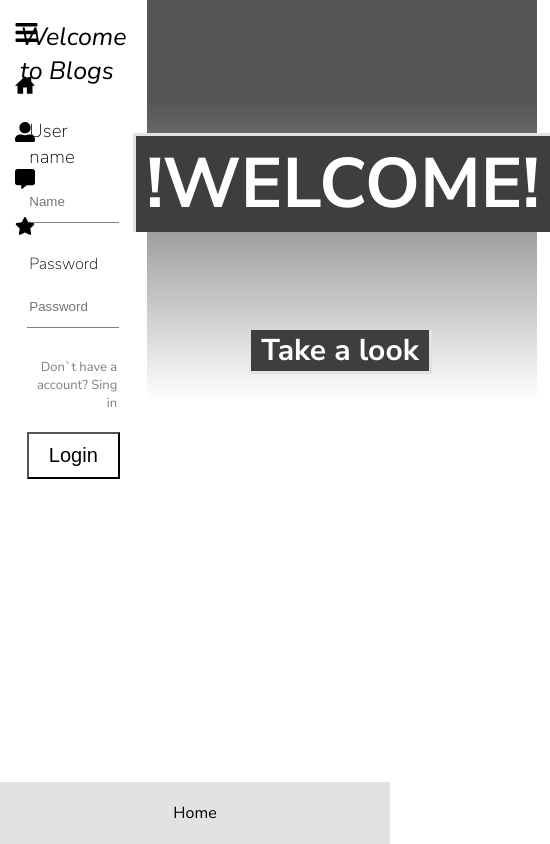
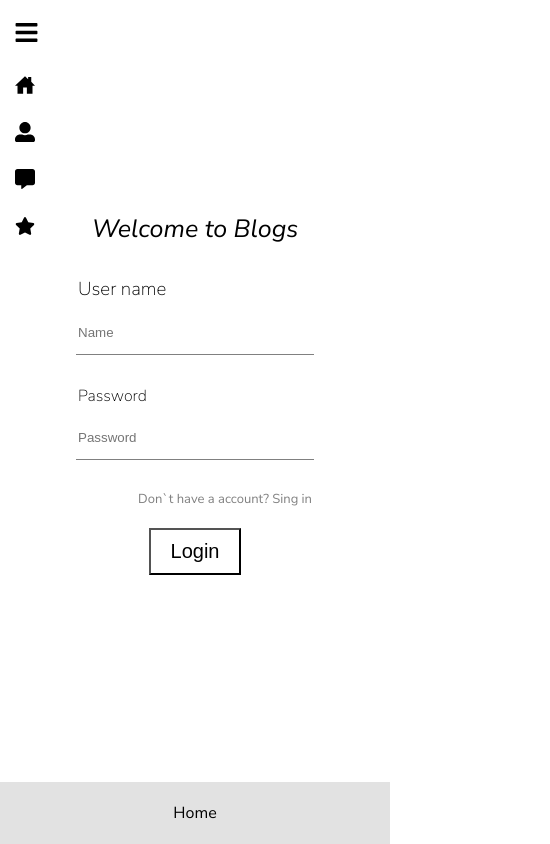
Before and after one commit to HugoDMiranda/Blog, a React (Create React App) app: page /Login in a window 390 px wide. Shown: the whole page, 550 px wide, since content can reach past the window. Built offline with nearby package versions, Linux system fonts and the light colour scheme.

Commit message:
view Login media query added

```diff
--- a/src/sass/Login.css
+++ b/src/sass/Login.css
@@ -1,6 +1,9 @@
 .login {
   width: 100%;
   display: flex;
+  align-items: center;
+  justify-content: center;
+  height: 92vh;
 }
 .login-account {
   width: 100%;
@@ -72,6 +75,11 @@
   background: rgb(255, 255, 255);
   background: linear-gradient(0deg, rgb(255, 255, 255) 18%, rgb(86, 86, 86) 79%);
 }
+@media (max-width: 800px) {
+  .login-info {
+    display: none;
+  }
+}
 .login-info h2 {
   font-size: 70px;
   border-top: 3px solid rgb(227, 227, 227);
--- a/src/sass/Login.scss
+++ b/src/sass/Login.scss
@@ -1,6 +1,9 @@
 .login {
   width: 100%;
   display: flex;
+  align-items: center;
+  justify-content: center;
+  height: 92vh;
 
   &-account {
     width: 100%;
@@ -84,6 +87,10 @@
       rgba(86, 86, 86, 1) 79%
     );
 
+    @media (max-width: 800px) {
+      display: none;
+    }
+
     h2 {
       font-size: 70px;
       border-top: 3px solid rgb(227, 227, 227);
```
Also changed, not shown: 1 other file (tests, documents, lock files or other folders).
